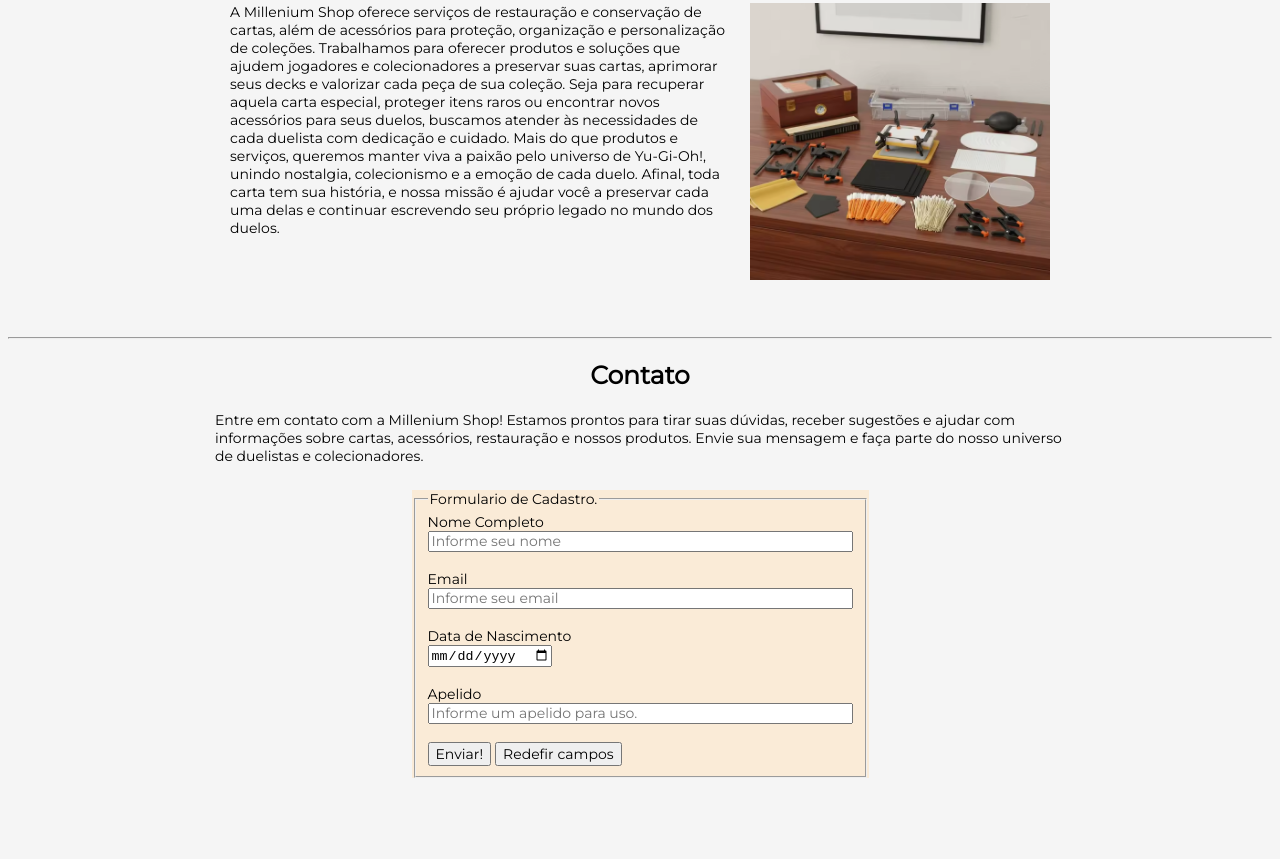
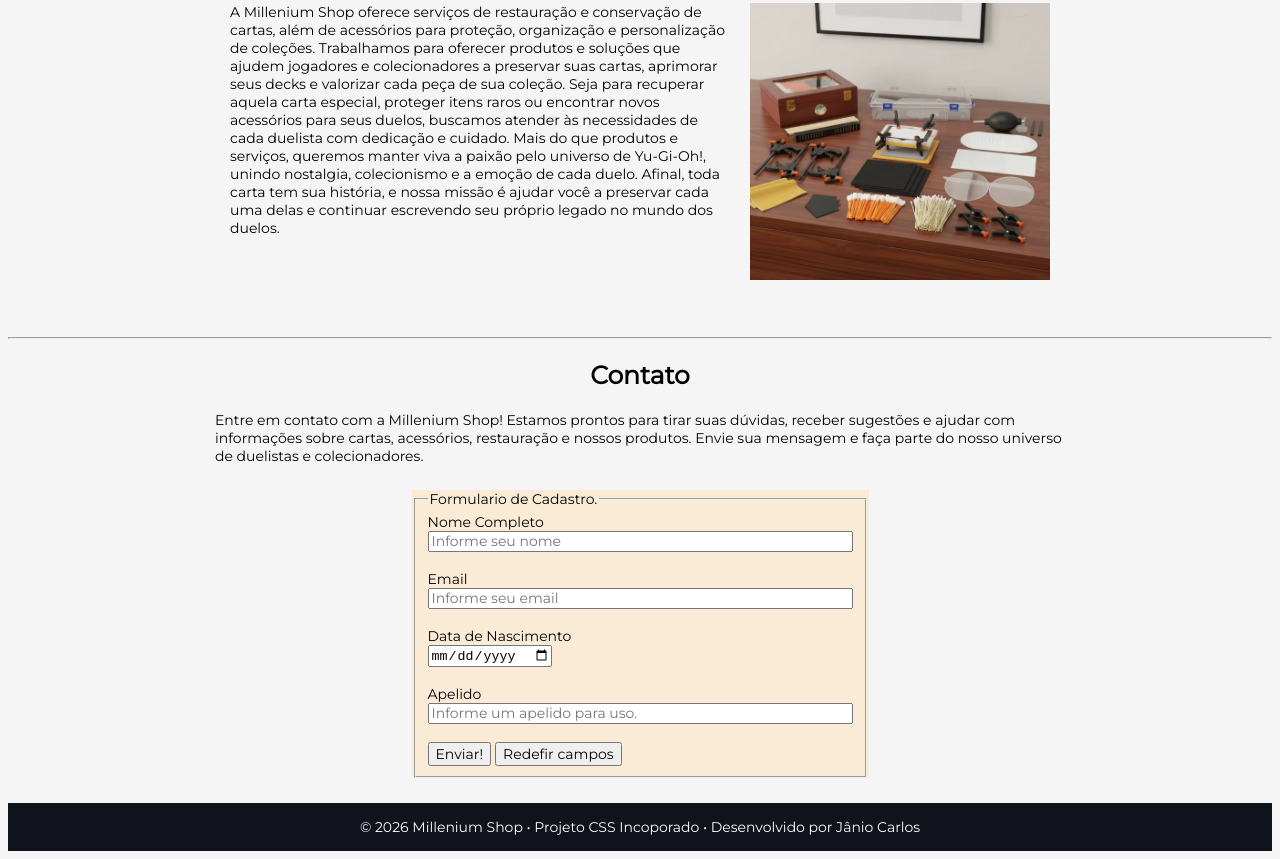
Before and after one commit to JanioCarlosJr/aula07-css-incorporado, a plain HTML site: page index.html in a window 1280 px wide. Shown: the part 1486-2345 px from the top of the page. Before the commit the page ends 2272 px from the top, so only its background shows below. Drawn offline with Linux system fonts and the light colour scheme.

Commit message:
Editado o footer da pagina.

```diff
--- a/index.html
+++ b/index.html
@@ -197,8 +197,16 @@
     .formulario_cadastro {
       margin: 0;
       margin-top: 25px;
+      margin-bottom: 25px;
       align-items: center;
       background-color: antiquewhite;
+    }
+
+    footer{
+      text-align: center;
+      padding: 15px;
+      background-color: #10121C;
+      color: white;
     }
 
   </style>
@@ -324,6 +332,8 @@
 
   <footer>
 
+     <p>© 2026 Millenium Shop • Projeto CSS Incoporado • Desenvolvido por Jânio Carlos</p>
+
   </footer>
 
 </body>
```
